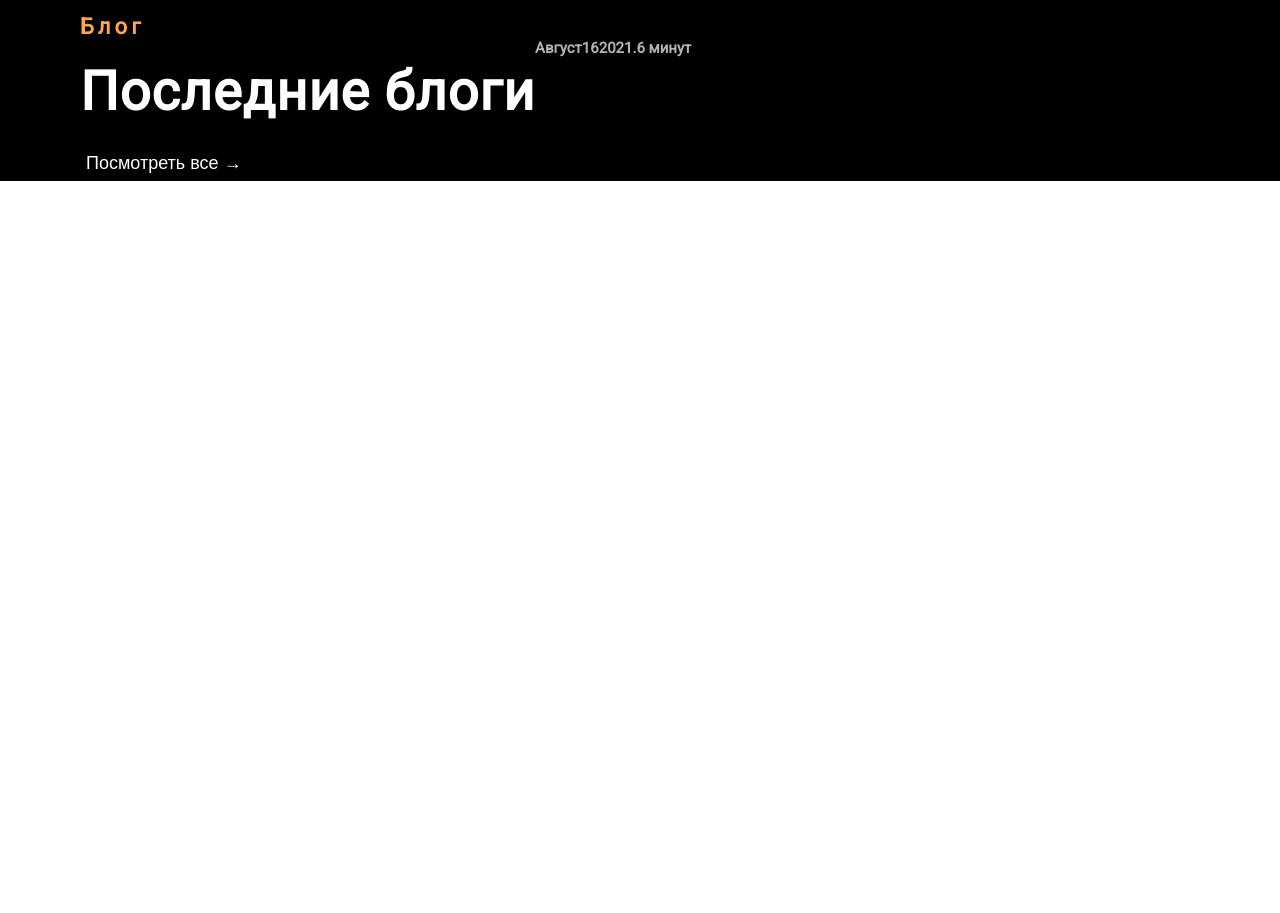
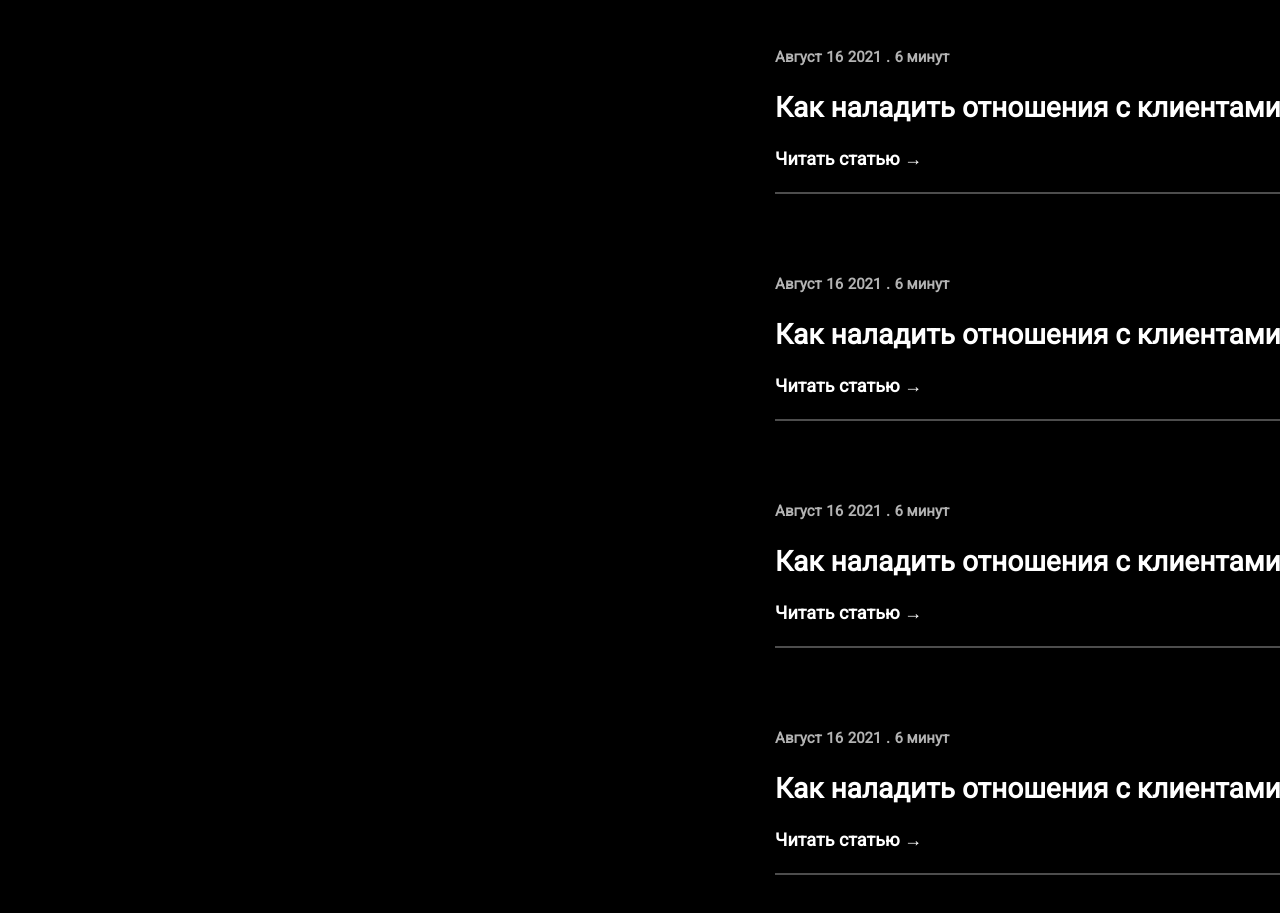
Before and after one commit to Roman4egs1994/ReactMassage, a React (Create React App) app: page / in a window 1280 px wide. Shown: the part 3320-4233 px from the top of the page. Before the commit the page ends 3501 px from the top, so only its background shows below. Built offline with nearby package versions, Linux system fonts and the light colour scheme.

Commit message:
position div'Project'

```diff
--- a/src/App.css
+++ b/src/App.css
@@ -14,7 +14,7 @@
     --text-description: #666666;
 }
 
-body , html, h1, h2, h3, h4, h5, h6 , p, ul {
+body , html, h1, h2, h3, h4, h5, h6 , p, ul, img, div {
 	padding: 0;
 	margin: 0;
 	font-family: 'Roboto', sans-serif;
@@ -329,6 +329,7 @@ body , html, h1, h2, h3, h4, h5, h6 , p, ul {
 .project {
     background-color: var(--background-light-part);
     padding: 8em 2em 0.5em 5em;
+    height: 696px;
 }
 
 .project_top {
@@ -353,10 +354,6 @@ body , html, h1, h2, h3, h4, h5, h6 , p, ul {
     padding-top: 1em;
 }
 
-.box {
-
-}
-
 .project_bottom {
     padding: 4em 0em 0em 0em;
     display: flex;
@@ -366,6 +363,7 @@ body , html, h1, h2, h3, h4, h5, h6 , p, ul {
 .box_bottom {
     padding: 1em 0em 0em 1.5em;
     height: 120px;
+    background-color: white;
 }
 
 .name_discr {
@@ -402,7 +400,7 @@ body , html, h1, h2, h3, h4, h5, h6 , p, ul {
 }
 
 .castom_nav {
-    padding: 5em 5em 0em 0em;
+    padding: 3em 5em 0em 0em;
     display: flex;
     justify-content: flex-end;
 }
@@ -473,11 +471,44 @@ body , html, h1, h2, h3, h4, h5, h6 , p, ul {
     display: flex;
 }
 
-.Clock span {
-    padding: 2em 0em 0em 0em;
+.blog_message {
+    padding: 2em 0em 0em 15em;
+    width: 1300px;
+}
+
+.message {
+    margin-bottom: 5em;
+}
+
+.сlock span {
+    margin-right: 0.3em;
     font-style: normal;
     font-weight: 700;
     font-size: 15px;
     line-height: 16px;
     color: rgba(255, 255, 255, 0.7);
 }
+
+.blog_text {
+    padding: 1.5em 0em 0em 0em;
+}
+
+.text_discr {
+    font-weight: 700;
+    font-size: 28px;
+    line-height: 36px;
+    color:#FFFFFF;
+}
+
+.article {
+    padding: 1.5em 0em 1.5em 0em;
+    border-bottom: 2px solid rgba(255, 255, 255, 0.3);
+}
+
+.article_open {
+    font-weight: 700;
+    font-size: 18px;
+    line-height: 18px;
+    color:#FFFFFF;
+
+}
--- a/src/App.js
+++ b/src/App.js
@@ -276,15 +276,98 @@ function App() {
                         <button className='btn_blog'>Посмотреть все &#8594;</button>
                     </div>
                 </div>
-                    <div className='blog_massаge'>
-                        <div className='Clock'>
-                            <span className='month'>Август</span>
-                            <span className='number'>16</span>
-                            <span className='year'>2021</span>
-                            <span className='dot'>.</span>
-                            <span className='time'>6 минут</span>
+                    <div className='blog_message'>
+                        <div className='message'>
+                            <div className='сlock'>
+                                <span className='month'>Август</span>
+                                <span className='number'>16</span>
+                                <span className='year'>2021</span>
+                                <span className='dot'>.</span>
+                                <span className='time'>6 минут</span>
+                            </div>
+
+                            <div className='blog_text'>
+                                <p className='text_discr'>Как наладить отношения с клиентами веб-дизайна</p>
+                            </div>
+
+                            <div className='article'>
+                                <p className='article_open'>Читать статью &#8594;</p>
+                            </div>
+                        </div>
+
+                        <div className='message'>
+                            <div className='сlock'>
+                                <span className='month'>Август</span>
+                                <span className='number'>16</span>
+                                <span className='year'>2021</span>
+                                <span className='dot'>.</span>
+                                <span className='time'>6 минут</span>
+                            </div>
+
+                            <div className='blog_text'>
+                                <p className='text_discr'>Как наладить отношения с клиентами веб-дизайна</p>
+                            </div>
+
+                            <div className='article'>
+                                <p className='article_open'>Читать статью &#8594;</p>
+                            </div>
+                        </div>
+
+                        <div className='message'>
+                            <div className='сlock'>
+                                <span className='month'>Август</span>
+                                <span className='number'>16</span>
+                                <span className='year'>2021</span>
+                                <span className='dot'>.</span>
+                                <span className='time'>6 минут</span>
+                            </div>
+
+                            <div className='blog_text'>
+                                <p className='text_discr'>Как наладить отношения с клиентами веб-дизайна</p>
+                            </div>
+
+                            <div className='article'>
+                                <p className='article_open'>Читать статью &#8594;</p>
+                            </div>
+                        </div>
+
+                        <div className='message'>
+                            <div className='сlock'>
+                                <span className='month'>Август</span>
+                                <span className='number'>16</span>
+                                <span className='year'>2021</span>
+                                <span className='dot'>.</span>
+                                <span className='time'>6 минут</span>
+                            </div>
+
+                            <div className='blog_text'>
+                                <p className='text_discr'>Как наладить отношения с клиентами веб-дизайна</p>
+                            </div>
+
+                            <div className='article'>
+                                <p className='article_open'>Читать статью &#8594;</p>
+                            </div>
+                        </div>
+
+                        <div className='message'>
+                            <div className='сlock'>
+                                <span className='month'>Август</span>
+                                <span className='number'>16</span>
+                                <span className='year'>2021</span>
+                                <span className='dot'>.</span>
+                                <span className='time'>6 минут</span>
+                            </div>
+
+                            <div className='blog_text'>
+                                <p className='text_discr'>Как наладить отношения с клиентами веб-дизайна</p>
+                            </div>
+
+                            <div className='article'>
+                                <p className='article_open'>Читать статью &#8594;</p>
+                            </div>
                         </div>
                     </div>
+
             </div>
         </div>
   </div>
```
